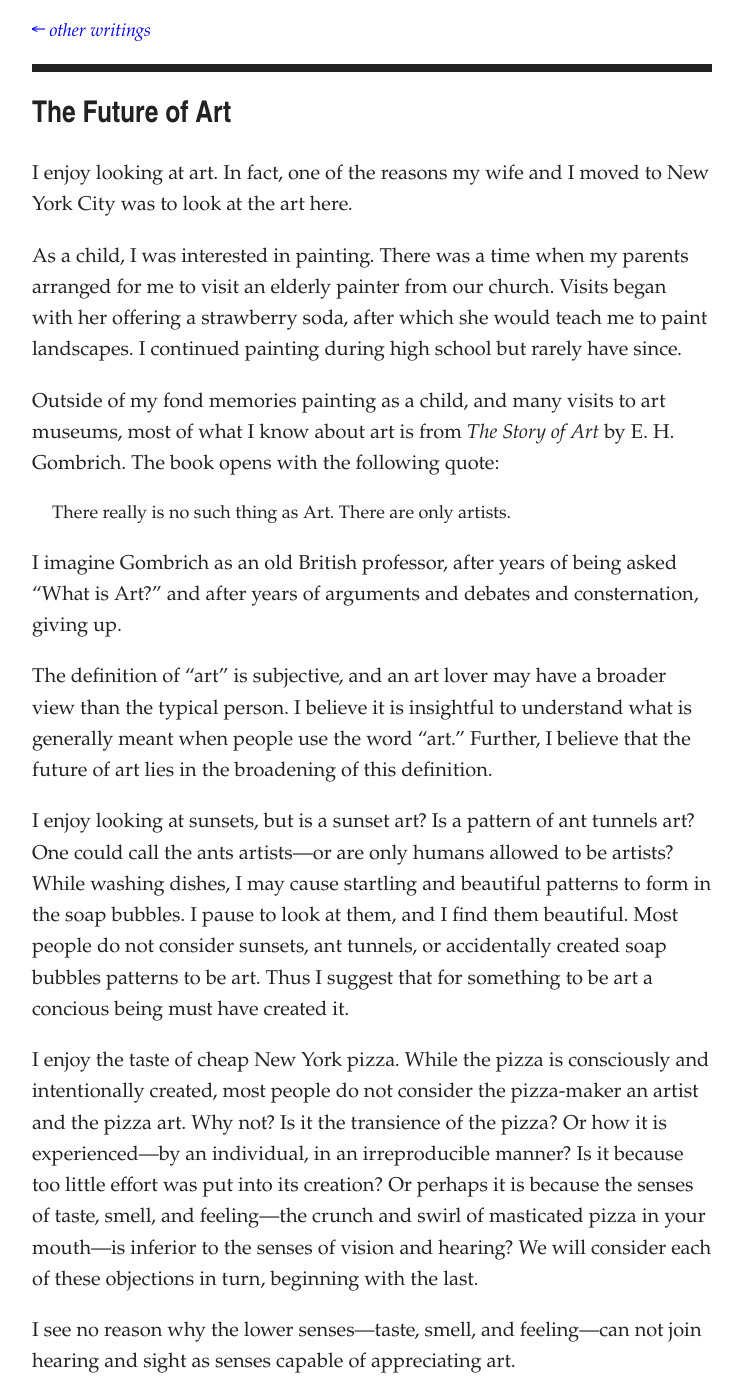
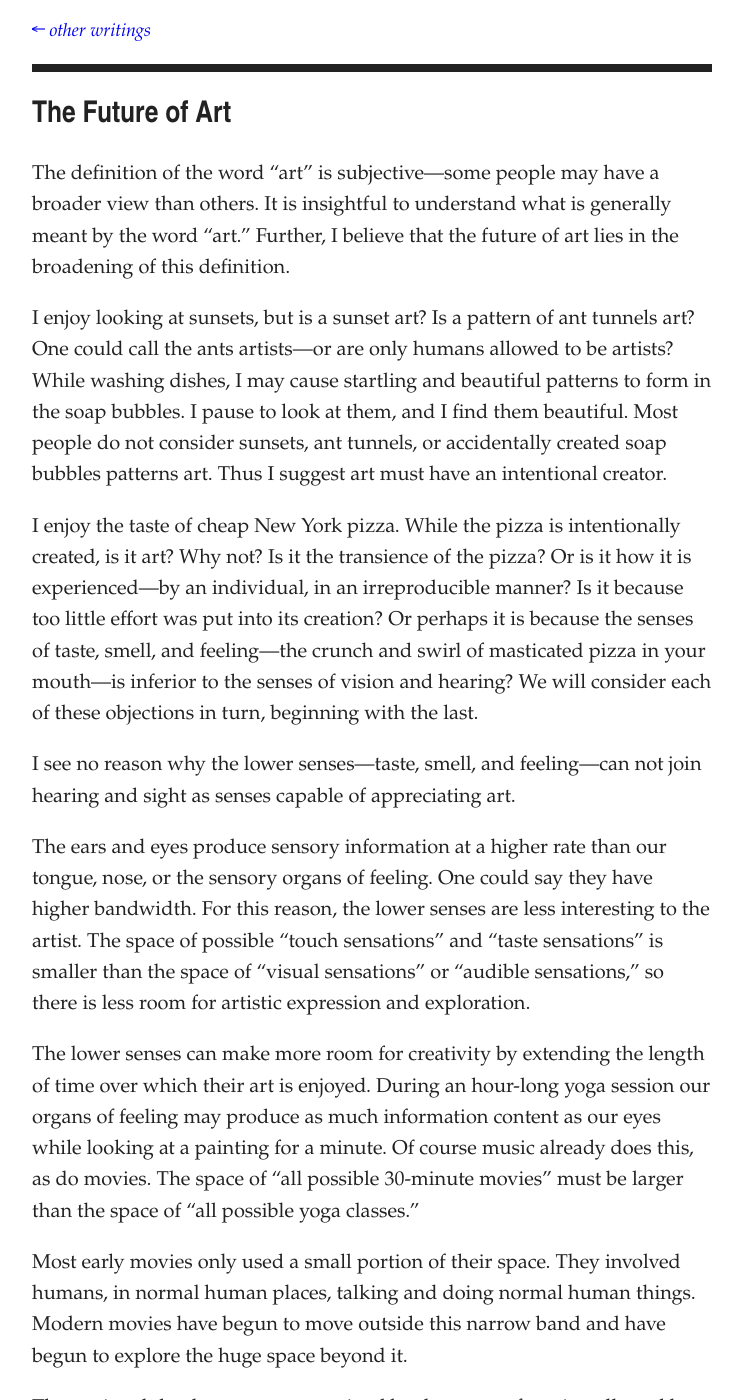
Before and after one commit to artsandmetaphysics/goodlifeodyssey, a Jekyll site: the page built from _documents/the-future-of-art.md, in a window 1280 px wide and 1400 px high. Shown: the whole window, without its empty margins (268-1011 px from the left). Built offline with Jekyll 4.4.1, drawn with Linux system fonts in a browser that asks for light colours.

Commit message:
Prune out some of the "Future of Art" essay

```diff
--- a/_documents/the-future-of-art.md
+++ b/_documents/the-future-of-art.md
@@ -7,23 +7,12 @@ type: essay
 status: incomplete
 order: 300
 ---
-I enjoy looking at art.  In fact, one of the reasons my wife and I moved to New York City was to look at the art here.
 
-As a child, I was interested in painting.  There was a time when my parents arranged for me to visit an elderly painter from our church.  Visits began with her offering a strawberry soda, after which she would teach me to paint landscapes.  I continued painting during high school but rarely have since.
+The definition of the word “art” is subjective—some people may have a broader view than others.  It is insightful to understand what is generally meant by the word “art.”  Further, I believe that the future of art lies in the broadening of this definition.
 
-Outside of my fond memories painting as a child, and many visits to art museums, most of what I know about art is from *The Story of Art* by E. H. Gombrich.  The book opens with the following quote:
+I enjoy looking at sunsets, but is a sunset art?  Is a pattern of ant tunnels art?  One could call the ants artists—or are only humans allowed to be artists?  While washing dishes, I may cause startling and beautiful patterns to form in the soap bubbles.  I pause to look at them, and I find them beautiful.  Most people do not consider sunsets, ant tunnels, or accidentally created soap bubbles patterns art.  Thus I suggest art must have an intentional creator.
 
-<blockquote>
-<p>There really is no such thing as Art.  There are only artists.</p>
-</blockquote>
-
-I imagine Gombrich as an old British professor, after years of being asked “What is Art?” and after years of arguments and debates and consternation, giving up.
-
-The definition of “art” is subjective, and an art lover may have a broader view than the typical person.  I believe it is insightful to understand what is generally meant when people use the word “art.”  Further, I believe that the future of art lies in the broadening of this definition.
-
-I enjoy looking at sunsets, but is a sunset art?  Is a pattern of ant tunnels art?  One could call the ants artists—or are only humans allowed to be artists?  While washing dishes, I may cause startling and beautiful patterns to form in the soap bubbles.  I pause to look at them, and I find them beautiful.  Most people do not consider sunsets, ant tunnels, or accidentally created soap bubbles patterns to be art.  Thus I suggest that for something to be art a concious being must have created it.
-
-I enjoy the taste of cheap New York pizza.  While the pizza is consciously and intentionally created, most people do not consider the pizza-maker an artist and the pizza art.  Why not?  Is it the transience of the pizza?  Or how it is experienced—by an individual, in an irreproducible manner?  Is it because too little effort was put into its creation?  Or perhaps it is because the senses of taste, smell, and feeling—the crunch and swirl of masticated pizza in your mouth—is inferior to the senses of vision and hearing?  We will consider each of these objections in turn, beginning with the last.
+I enjoy the taste of cheap New York pizza.  While the pizza is intentionally created, is it art?  Why not?  Is it the transience of the pizza?  Or is it how it is experienced—by an individual, in an irreproducible manner?  Is it because too little effort was put into its creation?  Or perhaps it is because the senses of taste, smell, and feeling—the crunch and swirl of masticated pizza in your mouth—is inferior to the senses of vision and hearing?  We will consider each of these objections in turn, beginning with the last.
 
 I see no reason why the lower senses—taste, smell, and feeling—can not join hearing and sight as senses capable of appreciating art.
 
```
Also changed, not shown: documents/the-future-of-art.md (+3 -12 lines).
